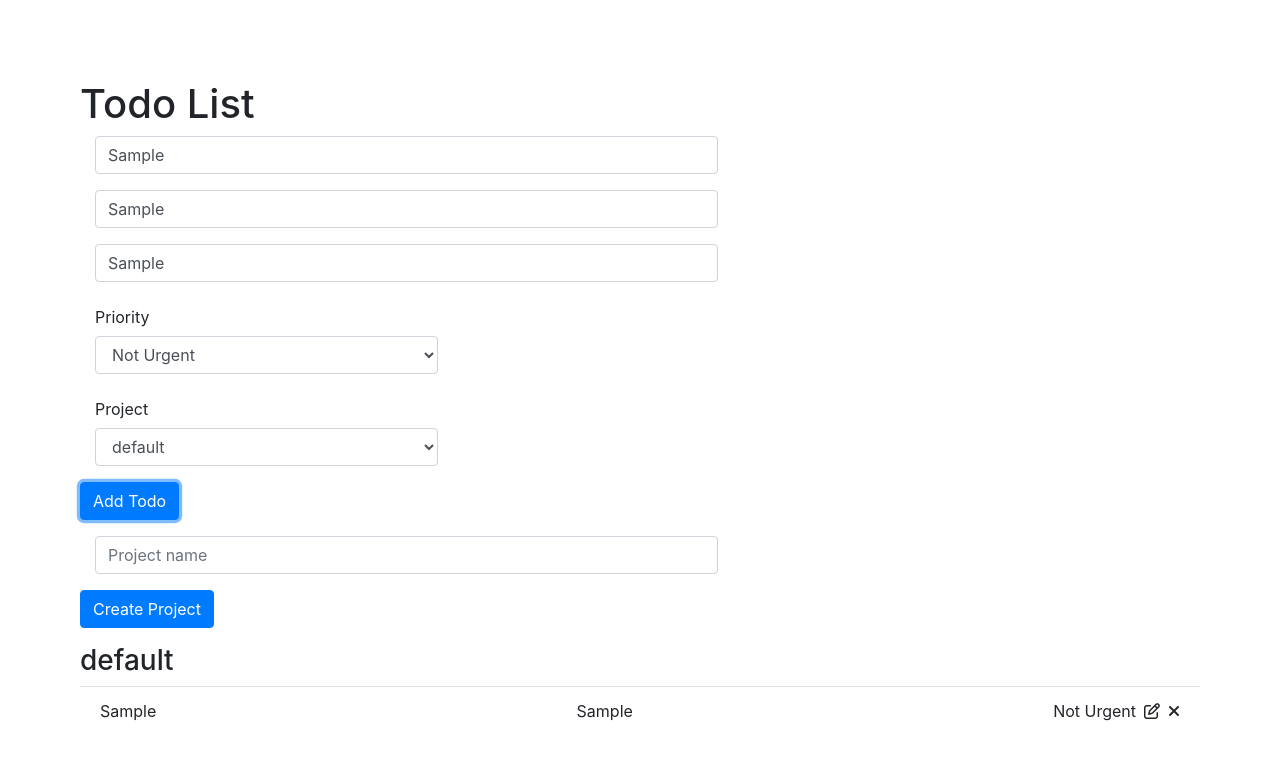
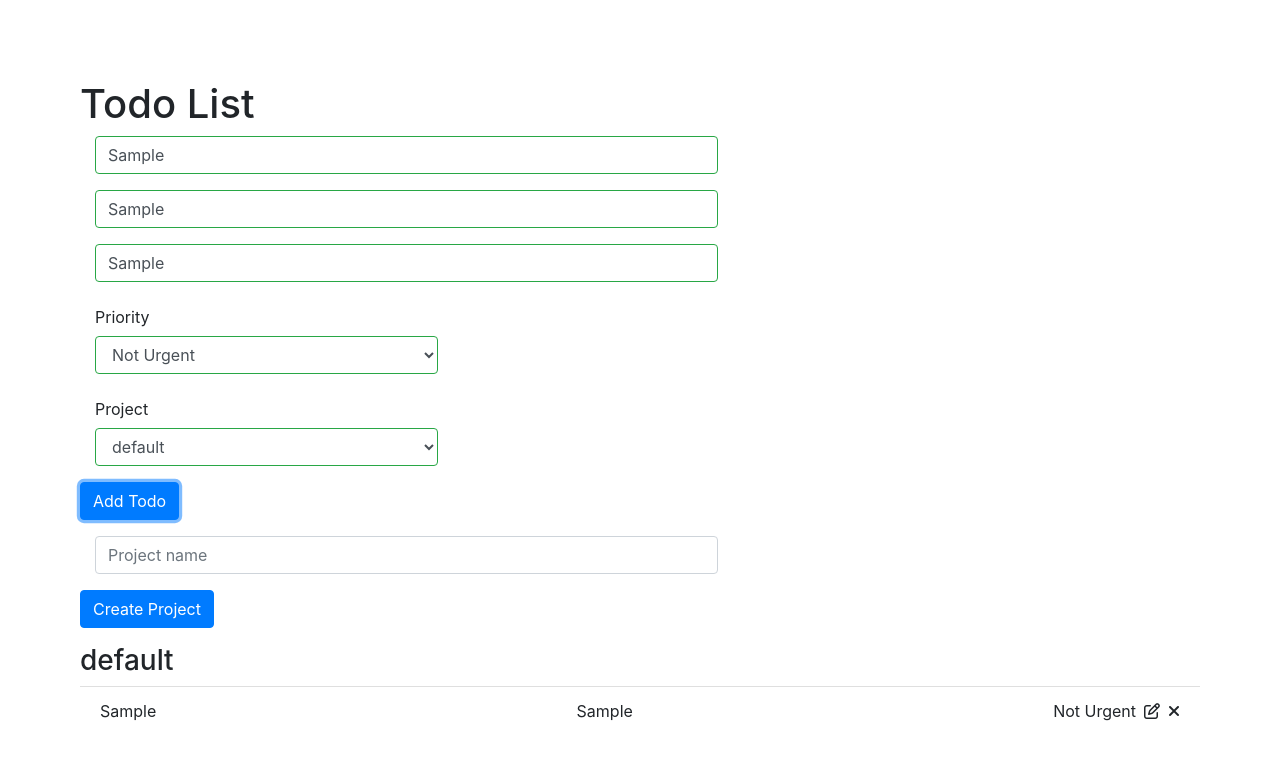
Before and after one commit to bini-i/TodoList, a website built with webpack: page dist/index.html in a window 1280 px wide. Both pictures are taken after typing "Sample", "Sample", "Sample" into the empty fields and a click on the button "Add Todo". Built offline with nearby package versions, Linux system fonts and the light colour scheme.

Commit message:
Update index.js and renderForm.js
- added validation for form input fields using bootstrap validation

```diff
--- a/src/factory.js
+++ b/src/factory.js
@@ -1,7 +1,5 @@
 const todoModule = (() => {
   const todoList = [];
-
-  window.todoList = todoList
 
   function todoFactory(title, description, dueDate, priority, projectId = 0) {
     const obj = {};
@@ -13,12 +11,14 @@ const todoModule = (() => {
     obj.projectId = projectId;
     todoList.push(obj);
   }
+
   return {
     createTodo: todoFactory,
     getProjectTodos: (pId) => todoList.filter((todo) => todo.projectId === parseInt(pId, 10)),
     getAllTodos: () => [...todoList],
-    getTodo: (index) => todoList[index],
-    updateTodo: (index, title, description, dueDate, priority, projectId = 0) => {
+    getTodo: (id) => todoList.filter(todo => todo.id === parseInt(id, 10))[0],
+    updateTodo: (id, title, description, dueDate, priority, projectId = 0) => {
+      let index = todoList.findIndex((todo) => todo.id === parseInt(id, 10))
       todoList[index].title = title;
       todoList[index].description = description;
       todoList[index].dueDate = dueDate;
@@ -45,7 +45,4 @@ const projectModule = (() => {
   };
 })();
 
-window.todoModule = todoModule
-window.projectModule = projectModule
-
 export { todoModule, projectModule };
--- a/src/index.js
+++ b/src/index.js
@@ -14,15 +14,20 @@ const description = document.getElementById('Description');
 const dueDate = document.getElementById('Due date');
 const priority = document.getElementById('priority');
 
-const addTodo = document.getElementById('add-todo');
+const form = document.getElementById('todo-form');
 
-addTodo.addEventListener('click', (event) => {
-  const project = document.getElementById('project');
+form.addEventListener('submit', function (event) {
   event.preventDefault();
-  createTodo(title.value, description.value, dueDate.value,
-    priority.value, parseInt(project.value, 10));
-  renderTodoList();
-});
+  if (form.checkValidity() === false) {
+    event.stopPropagation();
+  }else {
+    const project = document.getElementById('project');
+    createTodo(title.value, description.value, dueDate.value,
+      priority.value, parseInt(project.value, 10));
+      renderTodoList();
+  }
+  form.classList.add('was-validated');
+}, false);
 
 const projectGroup = document.getElementById('project-group');
 const projectName = document.getElementById('project-name');
--- a/src/renderDomElements/renderForm.js
+++ b/src/renderDomElements/renderForm.js
@@ -5,14 +5,16 @@ export const renderForm = () => {
   const content = document.getElementById('content');
 
   const h1 = domNodeCreator('h1', {}, 'Todo List');
-  const form = domNodeCreator('form', { class: 'mb-3' });
+  const form = domNodeCreator('form', { class: 'mb-3 needs-validation', id: 'todo-form', novalidate: 'novalidate'});
   const todoAttr = ['Title', 'Description', 'Due date'];
   todoAttr.forEach((ele) => {
     const group = domNodeCreator('div', { class: 'form-group col-md-7' });
     const input = domNodeCreator('input', {
-      type: 'text', class: 'form-control', id: ele, placeholder: ele,
+      type: 'text', class: 'form-control', id: ele, placeholder: ele, required: 'required'
     });
+    const inValidFeedback = domNodeCreator('div', {class: 'invalid-feedback'}, 'Please fill out this field.')
     chainAppend([form, group, input]);
+    chainAppend([form, group, inValidFeedback]);
   });
 
   const labelPriority = domNodeCreator('label', { for: 'priority', class: 'col-sm-2 col-form-label' }, 'Priority');
@@ -36,7 +38,7 @@ export const renderForm = () => {
 
   chainAppend([form, selectGroupProject]);
 
-  const AddTodobutton = domNodeCreator('button', { type: 'submit', class: 'btn btn-primary', id: 'add-todo' }, 'Add Todo');
+  const AddTodobutton = domNodeCreator('button', { type: 'submit', class: 'btn btn-primary', id: 'add-todo'}, 'Add Todo');
   form.appendChild(AddTodobutton);
   chainAppend([content, h1]);
   chainAppend([content, form]);
```
Also changed, not shown: dist/index.html, dist/main.js, 1 other file.
